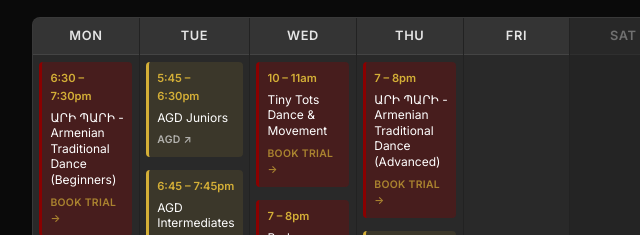
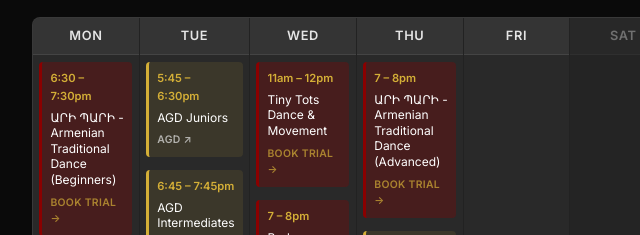
Before and after one commit to skhtor/hks-www, an Astro site: page /classes in a window 1280 px wide. Shown: the part 527-762 px from the top of the page, 232-872 px from the left. Built offline with nearby package versions, Linux system fonts and the light colour scheme; Astro itself is replaced by a stand-in of ours.

Commit message:
Update Tiny Tots class time to 11am-12pm

```diff
--- a/src/pages/classes.astro
+++ b/src/pages/classes.astro
@@ -53,7 +53,7 @@ import BaseLayout from '../layouts/BaseLayout.astro';
         <div class="calendar-day">
           <div class="calendar-day-header">Wed</div>
           <a href="https://my.classmanager.com/hks-dance-network/classes/tiny-tots-dance-movement?mode=trial" target="_blank" rel="noopener noreferrer" class="calendar-event calendar-event-link">
-            <span class="calendar-time">10 – 11am</span>
+            <span class="calendar-time">11am – 12pm</span>
             <span class="calendar-class">Tiny Tots Dance & Movement</span>
             <span class="calendar-action">Book trial →</span>
           </a>
```
